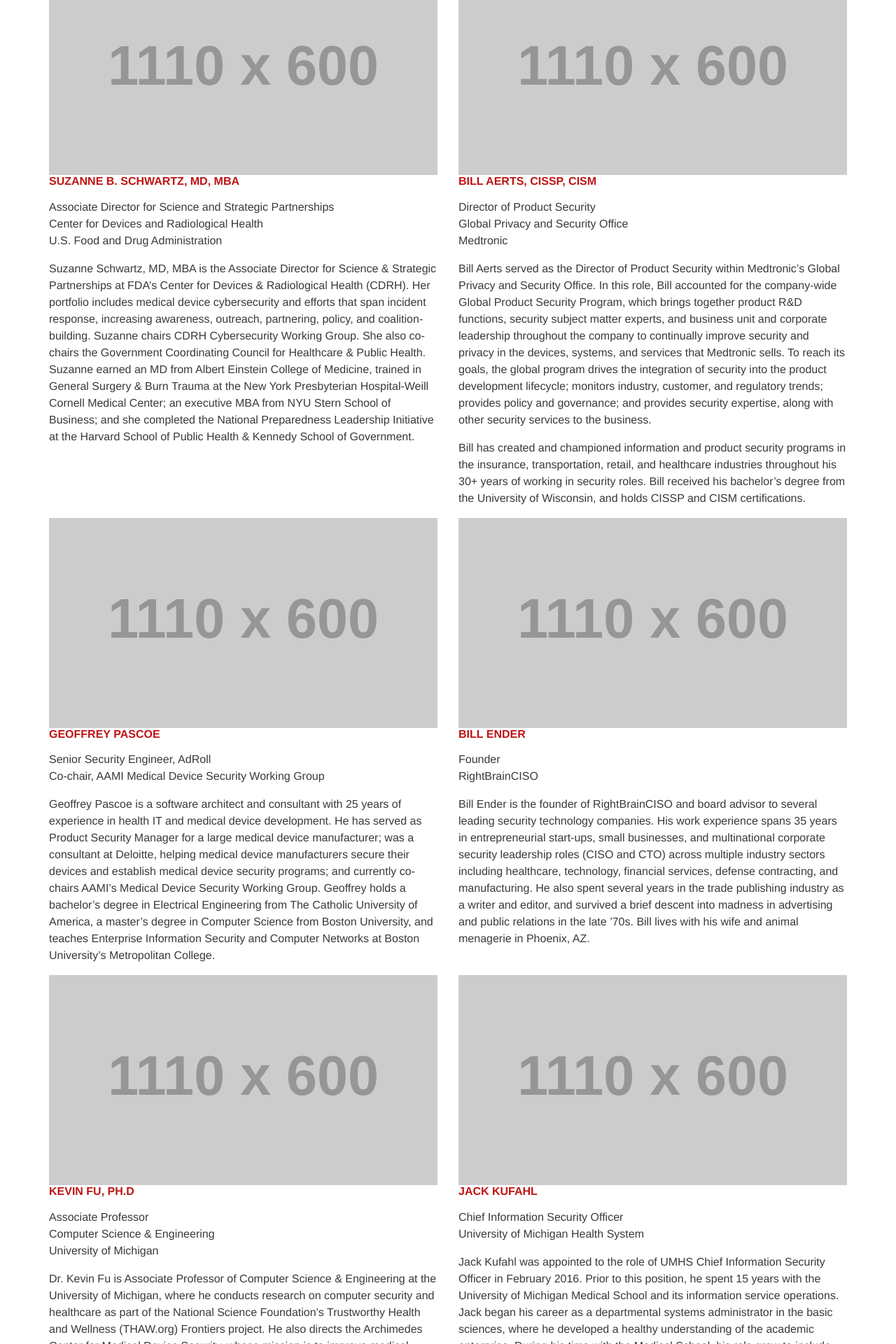
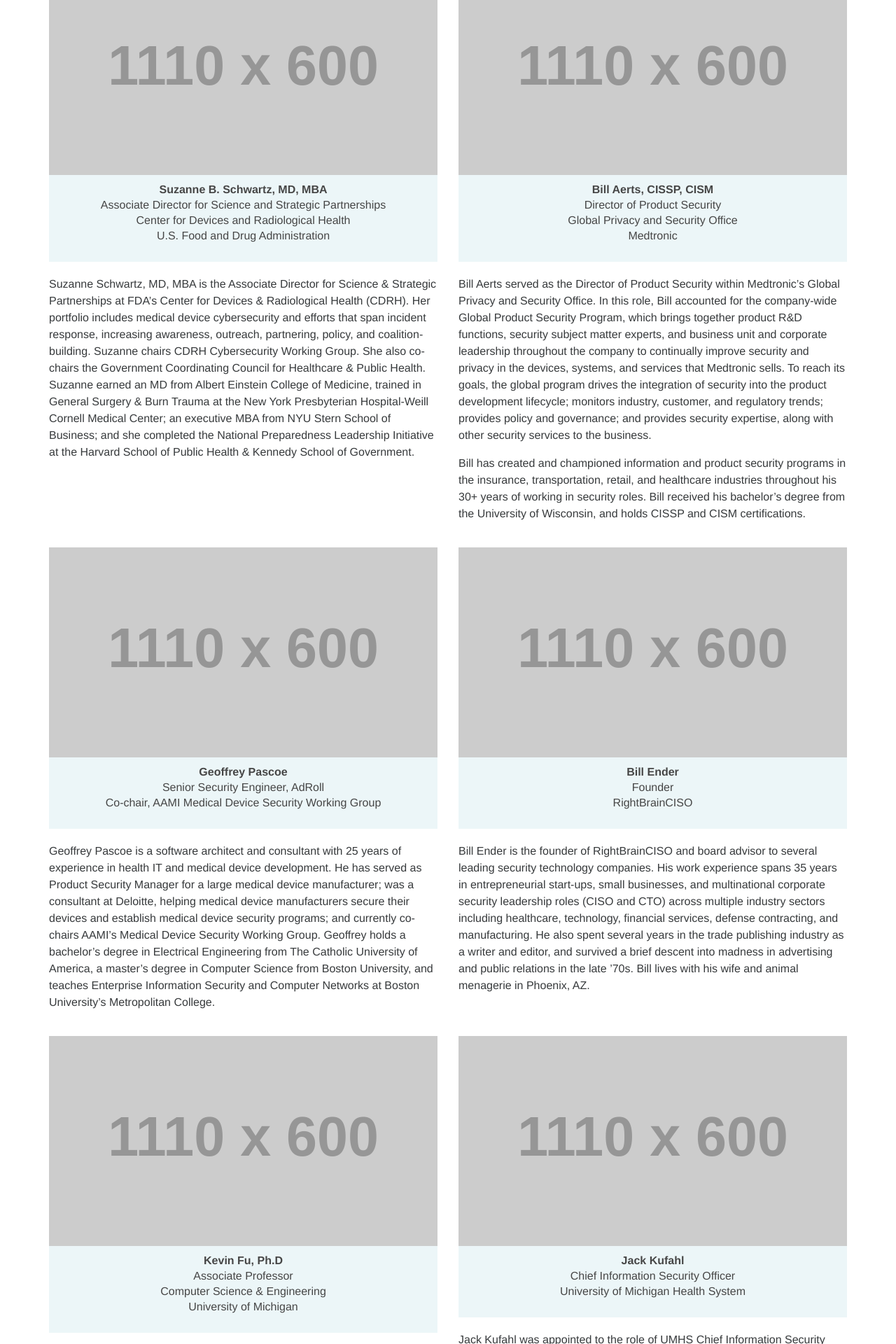
Before and after one commit to Jonesy/medsec101, a Jekyll site: the page built from speakers.markdown, in a window 1280 px wide. Shown: the part 710-2630 px from the top of the page at 70% size. Built offline with Jekyll 4.4.1, drawn with Linux system fonts in a browser that asks for light colours.

Commit message:
Finish speakers layout.

```diff
--- a/_layouts/speakers.html
+++ b/_layouts/speakers.html
@@ -12,14 +12,18 @@ layout: default
     {% assign speakers = site.speakers | sort: 'position' %}
     {% for speaker in speakers %}
       {% assign clear_row = forloop.index | modulo: 2 %}
-      <div class="col-md-6 col-lg-6">
-        <img src="http://placehold.it/1110x600" class="img-fluid">
-        <h6>
-          {{ speaker.title }}
-        </h6>
-        <p>
-          {{ speaker.credentials_text | markdownify }}
-        </p>
+      <div class="col-md-6 col-lg-6 Speaker">
+        <div class="Speaker-header">
+          <img src="http://placehold.it/1110x600" class="img-fluid">
+          <div class="Speaker-title">
+            <div>
+              {{ speaker.title }}
+            </div>
+            <div>
+              {{ speaker.credentials_text | markdownify }}
+            </div>
+          </div>
+        </div>
         {{ speaker.content | markdownify }}
       </div>
       {% if clear_row == 0 %}
--- /dev/null
+++ b/_sass/_speakers.scss
@@ -0,0 +1,21 @@
+.Speaker {
+  margin-bottom: 20px;
+}
+
+.Speaker-header {
+  margin-bottom: 20px;
+  text-align: center;
+  overflow: hidden;
+  color: $text-color;
+  background-color: #ecf6f8;
+}
+
+.Speaker-title {
+  padding: 10px;
+  font-size: 16px;
+  line-height: 22px;
+
+  > div:first-child {
+    font-weight: 600;
+  }
+}
--- a/css/main.scss
+++ b/css/main.scss
@@ -67,4 +67,5 @@ $on-laptop:        800px;
         "home",
         "callout",
         "about",
-        "events";
+        "events",
+        "speakers";
```
Also changed, not shown: 4 other files.
